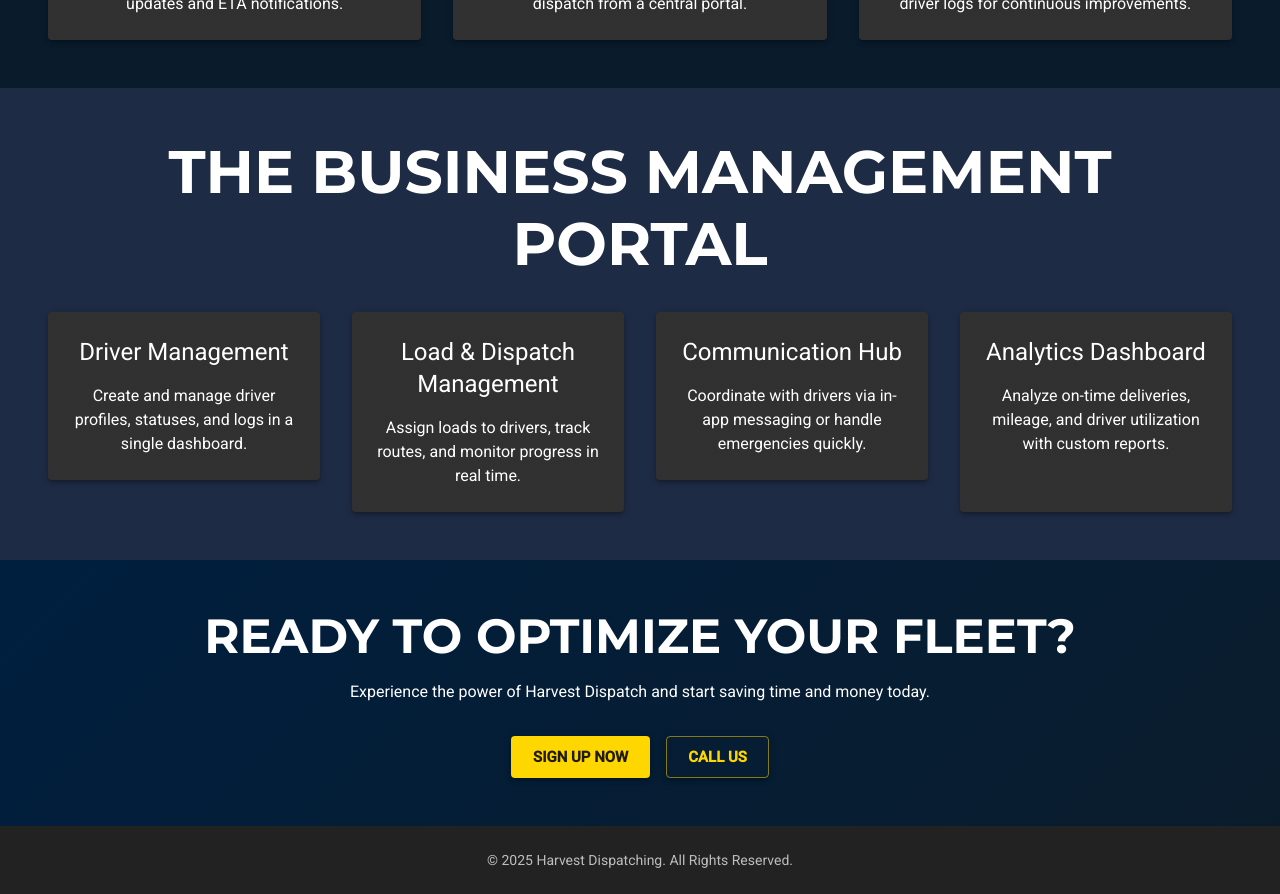
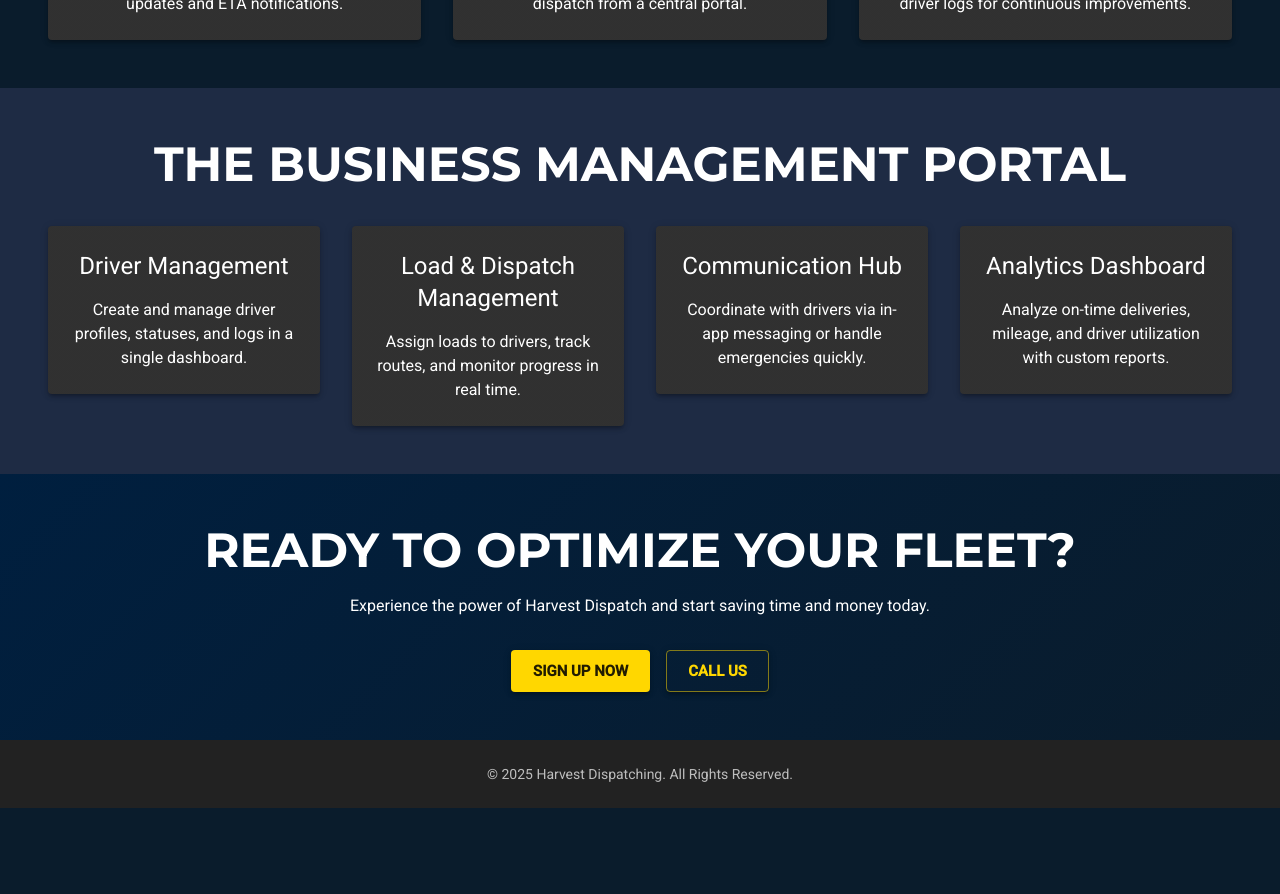
Before and after one commit to KatrinaFinney/harvest-dispatch, a Next.js app: page / in a window 1280 px wide. Shown: the part 960-1854 px from the top of the page. After the commit the page ends 1768 px from the top, so only its background shows below. Built offline with nearby package versions, Linux system fonts and the light colour scheme.

Commit message:
responsiveness update

```diff
--- a/src/components/PortalOverviewSection.jsx
+++ b/src/components/PortalOverviewSection.jsx
@@ -42,23 +42,23 @@ export default function PortalOverviewSection() {
 
   return (
     <Box sx={{ py: 6, px: { xs: 2, md: 6 }, backgroundColor: "#1E2B44" }}>
-      <Typography variant="h2" align="center" sx={{ mb: 4 }}>
+      {/* Updated Typography for Responsiveness */}
+      <Typography
+        variant="h2"
+        align="center"
+        sx={{
+          mb: 4,
+          fontSize: { xs: "2rem", sm: "2.5rem", md: "3rem" }, // Responsive font size
+          textAlign: "center",
+          px: 2, // Added padding to avoid text being too close to edges on small screens
+        }}
+      >
         The Business Management Portal
       </Typography>
 
       <Grid container spacing={4}>
         {portalData.map((item) => (
-          <Grid
-            item
-            xs={12}
-            sm={6}
-            md={3}
-            key={item.title}
-            sx={{
-              display: item.title === "Analytics Dashboard" ? "flex" : "block", // Center the Data Driven Decisions card on mobile
-              justifyContent: item.title === "Analytics Dashboard" ? "center" : "initial", // Center on mobile
-            }}
-          >
+          <Grid item xs={12} sm={6} md={3} key={item.title}>
             <CardActionArea onClick={() => handleOpenModal(item)}>
               <Paper sx={{ p: 3, height: "100%", textAlign: "center" }} elevation={3}>
                 <Typography variant="h5" sx={{ mb: 2 }}>
```
